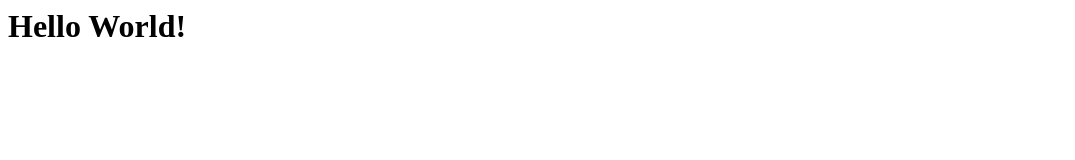
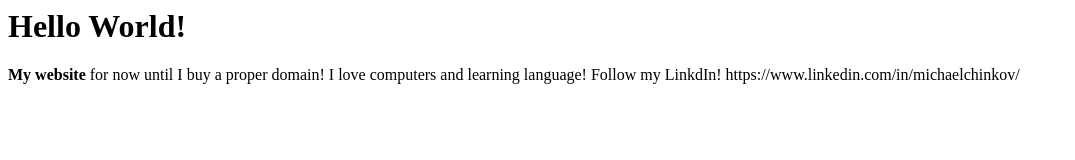
Before and after one commit to mchinkov/mchinkov.github.io, a plain HTML site: page index.html in a window 1280 px wide. Shown: the whole page, without its empty margins (0-1075 px from the left). Drawn offline with Linux system fonts and the light colour scheme.

Commit message:
Update index.html

```diff
--- a/index.html
+++ b/index.html
@@ -1 +1,9 @@
 <h1>Hello World!</h1>
+
+<p>
+<b>My website</b> for now until I buy a proper domain!
+
+I love computers and learning language!
+
+Follow my LinkdIn! https://www.linkedin.com/in/michaelchinkov/
+</p>
```
